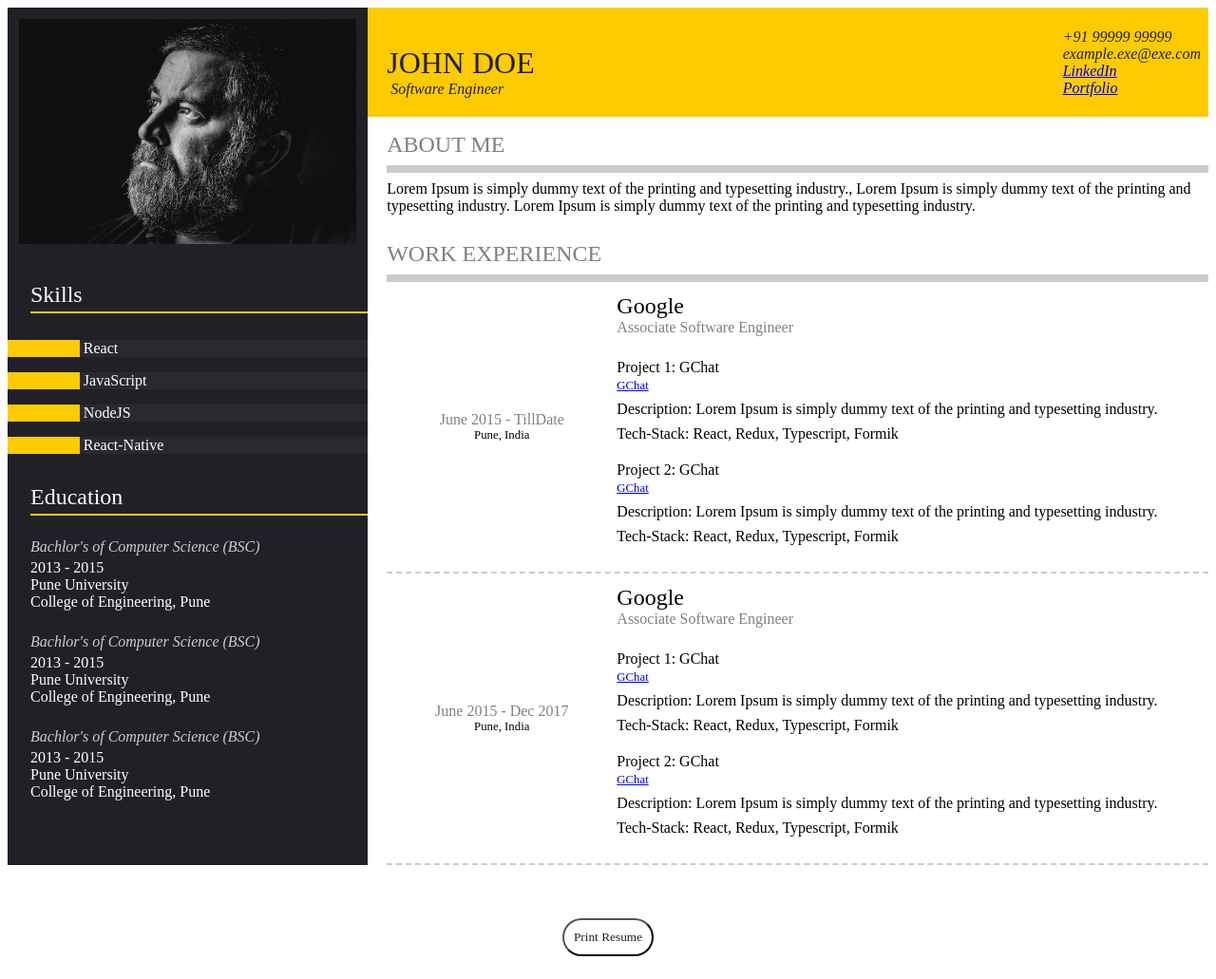
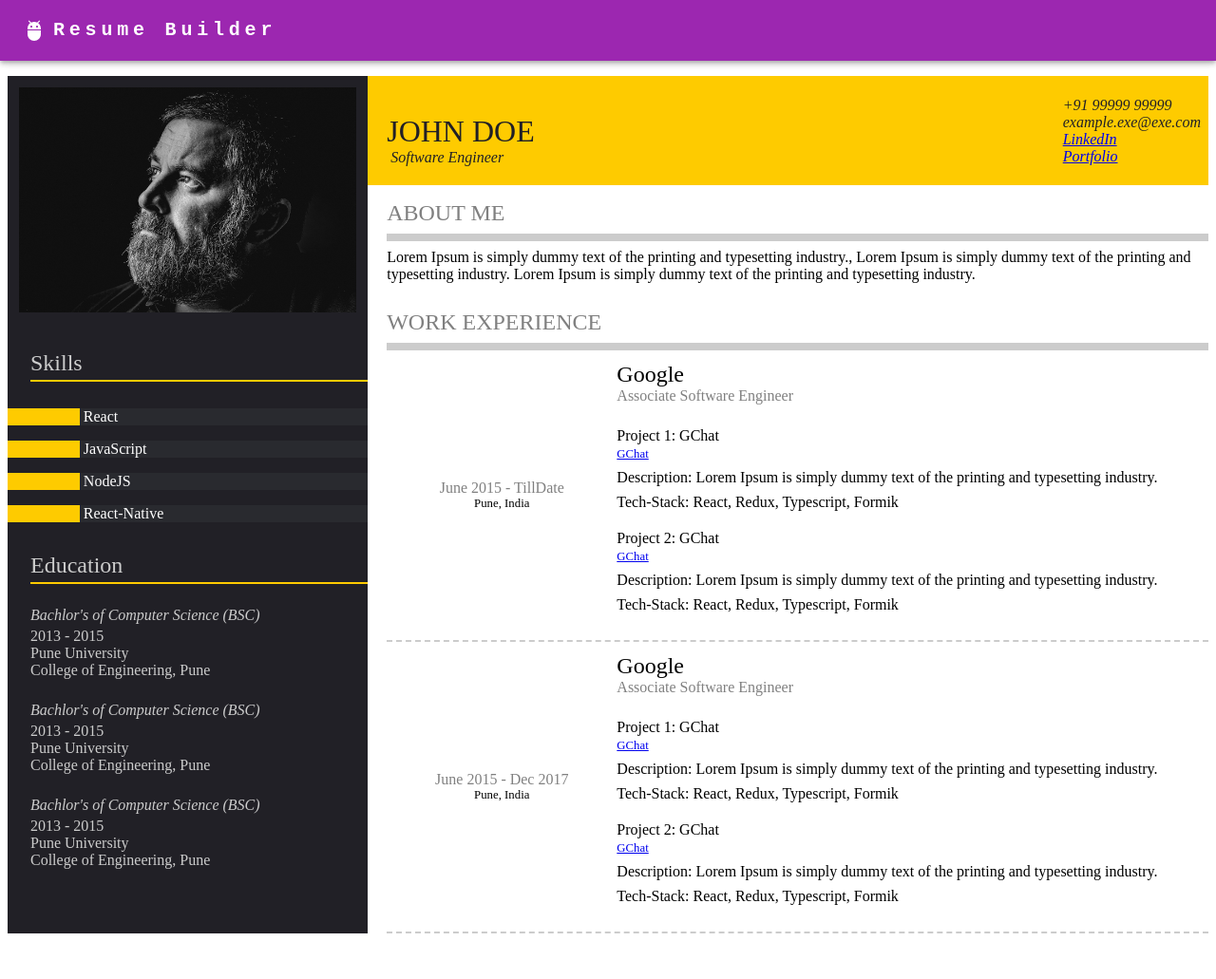
Before and after one commit to abhilash4384/resume-builder, a React (Vite) app: page /preview in a window 1280 px wide. Shown: the whole page at 95% size. Before the commit the page ends 1007 px from the top, so only its background shows below. Built offline with nearby package versions, Linux system fonts and the light colour scheme; a web font is replaced by a local one.

Commit message:
Feat: download json,bug fixes etc changes added

```diff
--- a/package.json
+++ b/package.json
@@ -8,9 +8,7 @@
     "dev": "vite",
     "build": "tsc && vite build && cp -r src/fonts dist/",
     "lint": "eslint src --ext ts,tsx --report-unused-disable-directives --max-warnings 0",
-    "preview": "vite preview",
-    "predeploy": "npm run build",
-    "deploy": "gh-pages -d dist"
+    "preview": "vite preview"
   },
   "dependencies": {
     "@emotion/react": "^11.11.1",
@@ -18,7 +16,6 @@
     "@hookform/resolvers": "^3.1.0",
     "@mui/icons-material": "^5.11.16",
     "@mui/material": "^5.13.4",
-    "gh-pages": "^5.0.0",
     "jotai": "^2.1.1",
     "jotai-devtools": "^0.5.3",
     "react": "^18.2.0",
--- a/src/App.tsx
+++ b/src/App.tsx
@@ -1,6 +1,7 @@
 import { Provider } from 'jotai';
 import { DevTools } from 'jotai-devtools';
 import { BrowserRouter, Route, Routes } from 'react-router-dom';
+import Layout from './components/layout/layout';
 import ResumeForm from './pages/resume-form/resume-form';
 import Resume from './pages/resume/resume';
 
@@ -11,15 +12,11 @@ function App() {
         <DevTools theme="dark" />
         <BrowserRouter>
           <Routes>
-            <Route
-              path="/resume"
-              element={<Resume isPreview={false} />}
-            ></Route>
-            <Route
-              path="/preview"
-              element={<Resume isPreview={true} />}
-            ></Route>
-            <Route path="/" element={<ResumeForm />}></Route>
+            <Route path="/" element={<Layout />}>
+              <Route path="resume" element={<Resume isPreview={false} />} />
+              <Route path="preview" element={<Resume isPreview={true} />} />
+              <Route path="" element={<ResumeForm />} />
+            </Route>
           </Routes>
         </BrowserRouter>
       </Provider>
--- /dev/null
+++ b/src/components/layout/layout.tsx
@@ -0,0 +1,65 @@
+import AdbIcon from '@mui/icons-material/Adb';
+import { Box } from '@mui/material';
+import AppBar from '@mui/material/AppBar';
+import Container from '@mui/material/Container';
+import Toolbar from '@mui/material/Toolbar';
+import Typography from '@mui/material/Typography';
+import { Outlet, useNavigate } from 'react-router-dom';
+
+function Layout() {
+  const nav = useNavigate();
+  return (
+    <div>
+      <AppBar position="fixed" color="secondary">
+        <Container maxWidth="xl">
+          <Toolbar disableGutters>
+            <AdbIcon sx={{ display: { xs: 'none', md: 'flex' }, mr: 1 }} />
+            <Typography
+              variant="h6"
+              noWrap
+              component="a"
+              role="button"
+              onClick={() => nav('/')}
+              sx={{
+                mr: 2,
+                display: { xs: 'none', md: 'flex' },
+                fontFamily: 'monospace',
+                fontWeight: 700,
+                letterSpacing: '.3rem',
+                color: 'inherit',
+                textDecoration: 'none',
+              }}
+            >
+              Resume Builder
+            </Typography>
+
+            <AdbIcon sx={{ display: { xs: 'flex', md: 'none' }, mr: 1 }} />
+            <Typography
+              variant="h5"
+              noWrap
+              component="a"
+              href=""
+              sx={{
+                mr: 2,
+                display: { xs: 'flex', md: 'none' },
+                flexGrow: 1,
+                fontFamily: 'monospace',
+                fontWeight: 700,
+                letterSpacing: '.3rem',
+                color: 'inherit',
+                textDecoration: 'none',
+              }}
+            >
+              LOGO
+            </Typography>
+            <Box sx={{ flexGrow: 0 }} id="portal-root" />
+          </Toolbar>
+        </Container>
+      </AppBar>
+      <div className="mt-12">
+        <Outlet />
+      </div>
+    </div>
+  );
+}
+export default Layout;
--- a/src/index.scss
+++ b/src/index.scss
@@ -10,6 +10,7 @@
 p {
   margin: 0;
   padding: 0;
+  color: $black;
 }
 
 img {
@@ -60,18 +61,6 @@ img {
 .resume-main-section {
   flex: 1;
   background-color: $white;
-}
-
-.btn-primary {
-  padding: 10px;
-  border-radius: 20px;
-  background-color: $white;
-  color: $primary;
-}
-
-.btn-primary:hover {
-  background-color: $primary;
-  color: $white;
 }
 
 .sidebar-section-title {
@@ -176,3 +165,7 @@ img {
   height: 100%;
   @extend .p-3;
 }
+
+.resume-sidebar-section p {
+  @extend .text-light-grey;
+}
--- a/src/pages/resume-form/resume-form.tsx
+++ b/src/pages/resume-form/resume-form.tsx
@@ -73,10 +73,6 @@ const ResumeForm = () => {
   return (
     <main className="row-center">
       <section>
-        <div className="row-center">
-          <p className="text-title"> Create Resume Form</p>
-        </div>
-
         <div className="mt-5">
           <Accordion
             expanded={expanded === 'panel1'}
@@ -126,7 +122,11 @@ const ResumeForm = () => {
           </Accordion>
         </div>
         <div className="my-5 row-center">
-          <Button variant="contained" onClick={generateResumeHandler}>
+          <Button
+            color="secondary"
+            variant="contained"
+            onClick={generateResumeHandler}
+          >
             Validate Form & Generate Resume
           </Button>
         </div>
--- a/src/pages/resume/resume.tsx
+++ b/src/pages/resume/resume.tsx
@@ -1,5 +1,7 @@
+import { Button } from '@mui/material';
 import { useAtom } from 'jotai';
-import { useMemo, useRef } from 'react';
+import { useCallback, useMemo, useRef } from 'react';
+import ReactDOM from 'react-dom';
 import { useReactToPrint } from 'react-to-print';
 import {
   educationDetailsAtomState,
@@ -11,6 +13,7 @@ import LargeSidebar from './large-sidebar';
 import Sidebar from './sidebar';
 
 const PrintResumeComponent = ({ isPreview }: { isPreview: boolean }) => {
+  const PORTAL_ROOT = document.getElementById('portal-root');
   const componentRef = useRef<any>();
   const handlePrint = useReactToPrint({
     content: () => componentRef?.current,
@@ -25,19 +28,61 @@ const PrintResumeComponent = ({ isPreview }: { isPreview: boolean }) => {
     [educationData, experienceData, userData]
   );
 
-  console.log(resumeDetails);
+  const createJSONFile = useCallback(() => {
+    // Convert JSON object to a string
+    const jsonString = JSON.stringify(resumeDetails, null, 2);
+
+    // Create a Blob object with the JSON string
+    const blob = new Blob([jsonString], { type: 'application/json' });
+
+    // Create a temporary URL for the Blob
+    const url = URL.createObjectURL(blob);
+
+    // Create a link element
+    const link = document.createElement('a');
+    link.href = url;
+    link.download = 'data.json';
+
+    // Programmatically click the link to trigger the download
+    document.body.appendChild(link);
+    link.click();
+
+    // Cleanup: Remove the link and revoke the temporary URL
+    document.body.removeChild(link);
+    URL.revokeObjectURL(url);
+  }, [resumeDetails]);
 
   return (
-    <div>
+    <div className="bg-white">
       <main className="resume-container" ref={componentRef}>
         <Sidebar data={isPreview ? defaultResume : resumeDetails} />
         <LargeSidebar data={isPreview ? defaultResume : resumeDetails} />
       </main>
-      <div className="row-center my-2">
-        <button className="btn-primary" onClick={handlePrint}>
-          Print Resume
-        </button>
-      </div>
+
+      {PORTAL_ROOT &&
+        !isPreview &&
+        ReactDOM.createPortal(
+          <div>
+            <Button
+              variant="contained"
+              color="success"
+              onClick={handlePrint}
+              sx={{
+                marginX: 2,
+              }}
+            >
+              Print Resume
+            </Button>
+            <Button
+              variant="contained"
+              color="success"
+              onClick={createJSONFile}
+            >
+              Download JSON Content
+            </Button>
+          </div>,
+          PORTAL_ROOT as HTMLElement
+        )}
     </div>
   );
 };
--- a/src/pages/resume/sidebar.tsx
+++ b/src/pages/resume/sidebar.tsx
@@ -54,7 +54,7 @@ const Sidebar = ({ data }: { data: IResume }) => {
       </div>
 
       <div className="sidebar-section-title">
-        <p className="text-title">Education</p>
+        <p className="text-title text-white">Education</p>
       </div>
 
       {data.education.map((edu, index) => {
```
Also changed, not shown: 2 other files (tests, documents, lock files or other folders).
